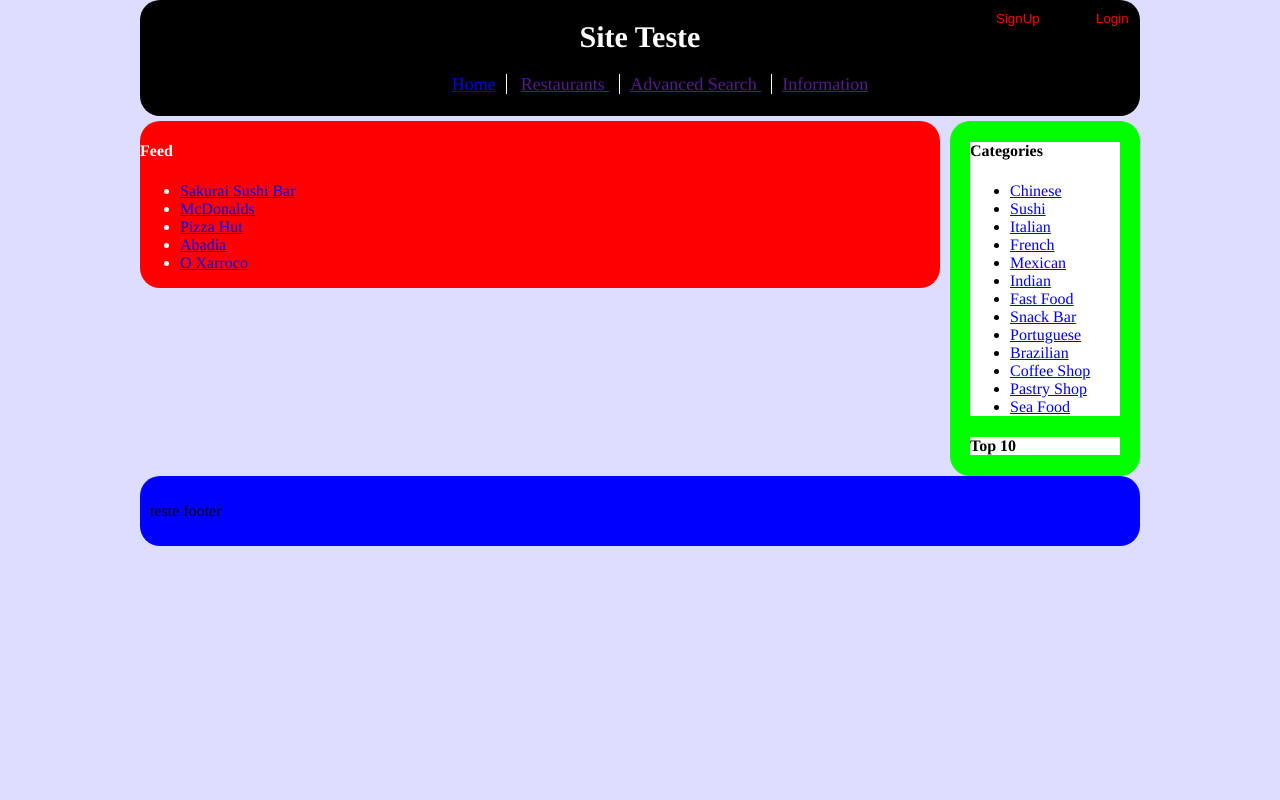
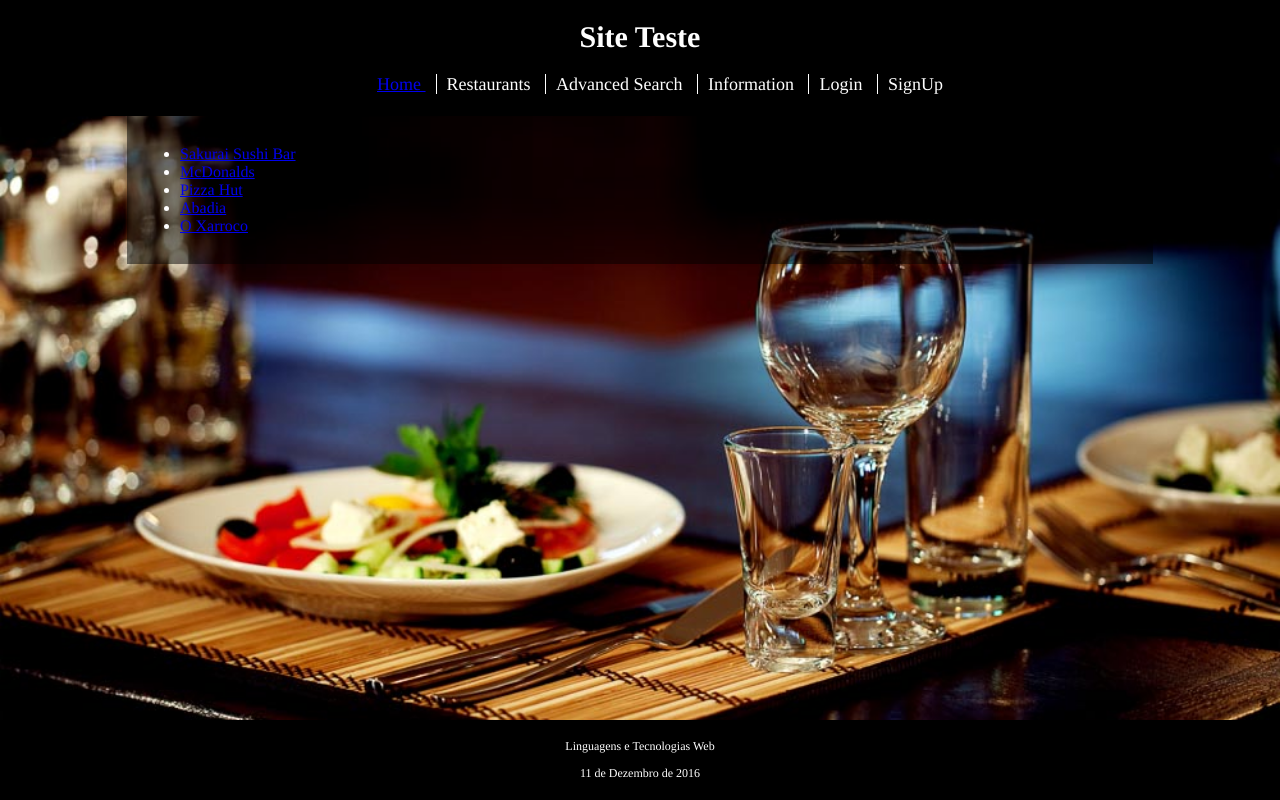
Before and after one commit to T20XX/feup-ltw, a PHP site: page /index.php in a window 1280 px wide. Run offline with PHP 8.4, Linux system fonts and the light colour scheme; data comes from the database, SQL or seed files in the repository; both versions use the stored data as it was after the commit; some libraries are stand-ins or nearby versions.

Commit message:
Algum css e organização do código

```diff
--- a/css/session.css
+++ /dev/null
@@ -1,42 +0,0 @@
-.session{
-	position: fixed;
-	background-color: #000000;
-	color: #ff0000;
-	border-style: none;
-	top:10px;
-	left:50%;
-}
-
-#loginform{
-	display: none;
-	position: fixed;
-	top: 32%;
-	left:50%;
-	width:200px;
-	margin-left: -130px;
-	background-color: #ff0000;
-	padding:30px;
-}
-#login_button {
-	position: relative;
-	width: 30%;
-	margin-top: 10%
-}
-
-#loginform .insert_info{
-	position: relative;
-	margin-bottom:5%;
-
-}
-
-#do_login{
-	margin-left: 450px;
-}
-
-#do_logout{
-	margin-left: 400px;
-}
-
-#do_signup{
-	margin-left: 350px;
-}
--- a/css/site.css
+++ b/css/site.css
@@ -1,77 +1,108 @@
-html {
-  background-color: #ddddff;
+html{
+	position:relative;
 }
-
 body {
-	width: 1000px;
+	background-image: url(images/background.jpg);
+	background-position: 0%;
+	background-size: 100%;
+	background-attachment: fixed;
+	font-family: times, serif;
 	margin: 0px auto;
-	font-family: times, serif;
 	display : block;
 }
 
 #header {
 	display: inline-block;
-  background-color: #000000;
-  color: #ffffff;
-  text-align: center;
-  width:1000px;
-  padding-bottom: 5px;
-  border-radius: 20px;
+	background-color: #000000;
+	color: #ffffff;
+	text-align: center;
+	width:100%;
+	padding-bottom: 5px;
 }
 
 #header h1{
 	font-size: 30px;
 }
 
-
 #menu li{
   display: inline;
+  text-decoration: none;
   margin: 10px;
   display: inline;
   border-right: 1px solid #ffffff;
   padding-right: 10px;
   margin-right: 0px;
   font-size: 18px;
+  color: #ffffff;
 }
 #menu li:last-child{
   border-right: none;
 }
-
-#feed, #side_bar,#feed, #footer{
-	margin-top: 5px;
-	border-radius: 20px;
-	padding: 1% 1%;
+#content{
+	width: 1000px;
+	margin: 0px auto;
 }
 
-#feed, #side_bar{
-  display: inline-block;
-  background-color: #ff0000;
+
+#content/*, #side_bar*/{
+  display: block;
+  background-color: rgba(0,0,0,0.5);
   color: #ffffff;
-  padding: 0%;
+  padding: 1%;
+  margin-bottom: 100px;
 }
 
-#feed{
+/*#content{
 	width:80%;
 	overflow: auto;
   float: left;
-}
+}*/
 
-#side_bar {
+#side_bar {							/*Não é para aparecer a side_bar*/
 	background-color : #00ff00;
 	width:19%;
 	margin-left:1%;
-  float: right;
+	/*float: right;*/
+	display: none;
+
 }
 
-#feed div, #side_bar div{
+#content div/*, #side_bar div*/{
 	display:block;
 	margin:20px;
-	background-color: #ffffff;
-	color : #000000;
+
 }
 
 
 #footer {
-	background-color : #0000ff;
-	clear: both;
+	text-align: center;
+	color: #ffffff;
+	font-size: 12px;
+	position: fixed;
+	right: 0;
+	bottom: 0;
+	left: 0;
+	background-color: #000000;
+	/*clear: both;*/
+	padding: 7px;
 }
+
+#loginform{
+	border: 20px solid rgba(0, 0, 0, 0.2);
+	background: #eeeeee;
+	background-clip: padding-box;
+	display: none;
+	position: fixed;
+	top: 32%;
+	left:50%;
+	width:200px;
+	margin-left: -160px;
+	color: #000000;
+	padding:40px;
+	border-radius: 30px;
+}
+
+#item {
+	border-style: outset;
+	padding : 4%;
+}
--- a/templates/feed.php
+++ b/templates/feed.php
@@ -1,5 +1,4 @@
-	<div id="feed">
-		<h4> Feed </h4>
+<div id="content">
 	<ul>
 		<?php
 			include_once getcwd() . "/database/connection.php";
--- a/templates/footer.php
+++ b/templates/footer.php
@@ -1,5 +1,6 @@
-	<div id="footer">
-			<p> teste footer </p>
+		<div id="footer">
+				<p> Linguagens e Tecnologias Web </p>
+				<p> 11 de Dezembro de 2016 </p>
 		</div>
 	</body>
 </html>
--- a/templates/header.php
+++ b/templates/header.php
@@ -12,45 +12,31 @@
 
 			<h1> Site Teste</h1>
 
-			<div id="session">
-			<?php
-					if (!isset($_SESSION['id_account'])){ ?>
-				<div id="guest">
-					<div id="login">
-						<input id="do_login" class="session" type="submit" name="Login" value="Login">
-						<form id="loginform" method="post" action="action_login.php">
-						  <label for="username">Username</label>
-						  <input class="insert_info" type="text" name="username" required="required">
-						  <label for="password">Password</label>
-						  <input class="insert_info" type="password" name="password" required="required">
-						  <input id="login_button" type="submit" value="Login" class="block_button">
-						</form>
-					</div>
-					<div id="do_signup">
-						<input id="do_signup" class="session" type="submit" name="SignUp" value="SignUp">
-					</div>
-				</div>
-					<?php }else{
-				echo '<a class="account">' . $_SESSION['name'] . ' (' . '<a id="username" class="account">' .$_SESSION['id_account'] . '</a>' . ') </a> <br>';
-				echo $_SESSION['type'] . '<br>';?>
-				<div id="account">
-					<input id="do_logout" class="session" type="submit" name="Logout" value="Logout">
-				</div>
-					<?php } ?>
-
-			</div>
-
 			<div id="menu">
 				<ul>
-					<li><a href="index.php">Home</a></li>
-					<li><a href=""> Restaurants </a> </li>
-					<li><a href=""> Advanced Search </a> </li>
-					<li><a href=""> Information </a></li>
+					<li><a href="index.php"> Home </a></li>
+					<li><a > Restaurants </a> </li>
+					<li><a > Advanced Search </a> </li>
+					<li><a > Information </a></li>
 					<?php
 					if (isset($_SESSION['id_account'])){
-					echo '<li><a class="account"> Account </a></li>';
+						echo '<li><a >' . $_SESSION['name'] .'</a></li>';
+						echo '<li><a id="do_logout"> Logout </a></li>';
+					}
+					else{
+						echo '<li><a id="do_login"> Login </a></li>';
+						echo '<li><a id="do_signup"> SignUp </a></li>';
 					}
 					?>
 				</ul>
 			</div>
+
+			<form id="loginform" method="post" action="action_login.php">
+				<label for="username">Username</label>
+				<input class="insert_info" type="text" name="username" required="required">
+				<label for="password">Password</label>
+				<input class="insert_info" type="password" name="password" required="required">
+				<input id="login_button" type="submit" value="Login" class="block_button">
+			</form>
+
 		</div>
--- a/templates/restaurant_item.php
+++ b/templates/restaurant_item.php
@@ -1,4 +1,5 @@
 <div id="content">
+	<div id="item">
 		<?php
 			echo '<h1>' . $result['name'] . '</h1>';
 			echo '<p>' . $result['address'] . '</p>';
@@ -6,3 +7,4 @@
 			echo '<p>' . $result['stars'] . '</p>';
 		?>
 	</div>
+</div>
```
Also changed, not shown: templates/signup_form.php (+3 -6 lines), css/images/background.jpg (added), ltw.db. Lines whose indentation alone changed are shown as unchanged.
